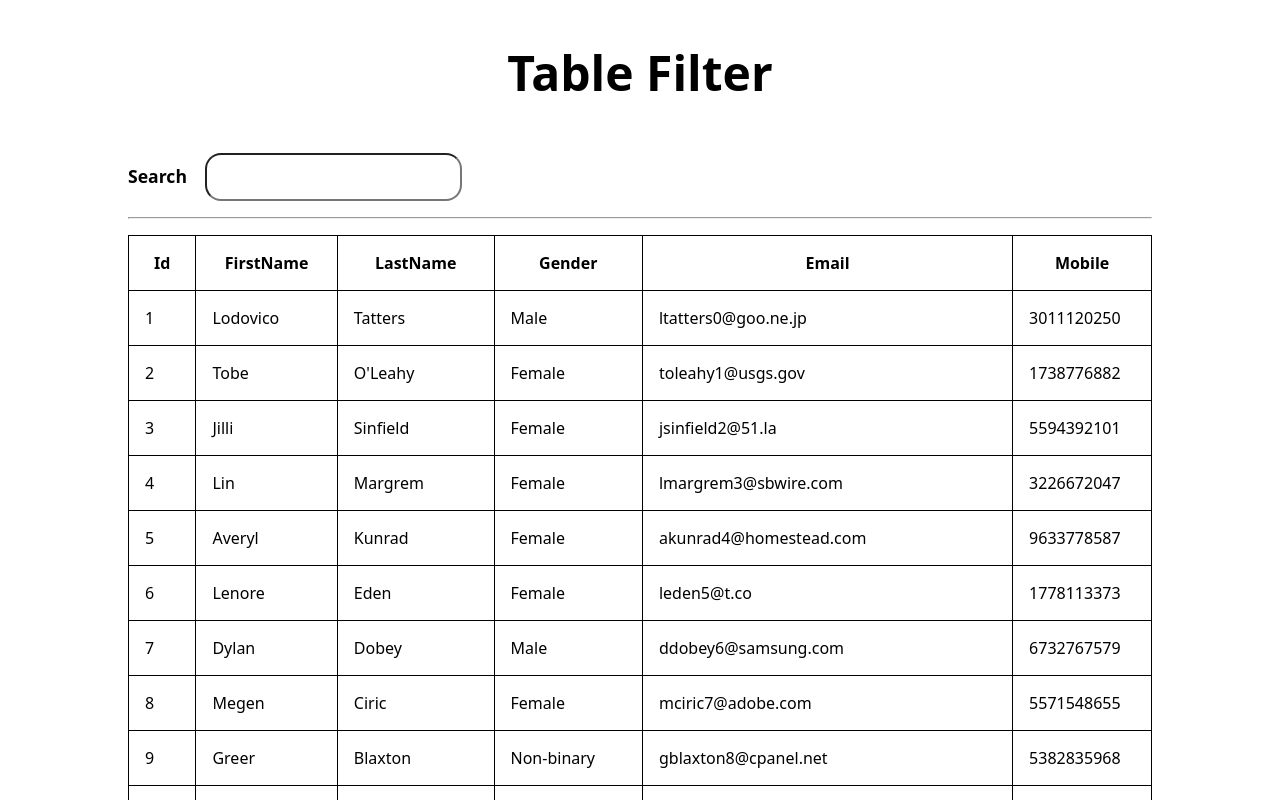
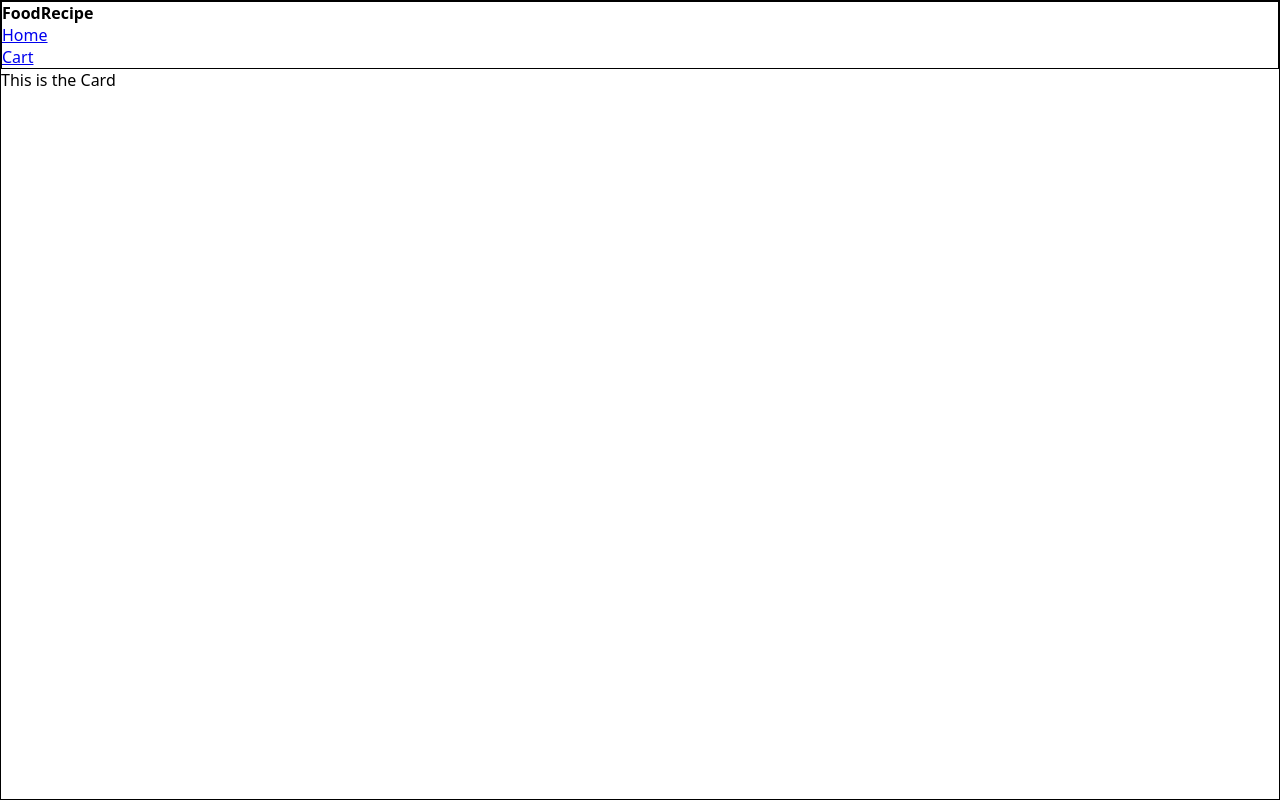
Before and after one commit to surya74697873/react-practice, a React (Vite) app: page /cart in a window 1280 px wide. Shown: the top 800 px of the page. Built offline with nearby package versions, Linux system fonts and the light colour scheme.

Commit message:
FoodRecipe

```diff
--- a/src/App.jsx
+++ b/src/App.jsx
@@ -4,7 +4,8 @@
 // import Clock from "./DigitalClock/Clock";
 // import ImageSlider from "./ImageSlider/ImageSlider";
 import './App.css'
-import FilterTable from './FilterTable/FilterTable';
+import FoodRecipe from './FoodRecipe/FoodRecipe';
+// import FilterTable from './FilterTable/FilterTable';
 // import PasswordGenerator from './PasswordGenerator/PasswordGenerator';
 // import WeatherForecast from './WeatherForecast/WeatherForecast';
 // import Calender from './Calender/Calender';
@@ -26,7 +27,8 @@ const App = () => {
             {/* <WeatherForecast url='http://api.weatherapi.com/v1/current.json' apiKey='6ddd5e82bc544b8f93794446241511'/> */}
             {/* <Quotes url='https://api.api-ninjas.com/v1/quotes' apiKey='cZWKPfFHmBBxoHB2+vEW2w==dITHcEDEXE23LcVn'/> */}
             {/* <PasswordGenerator /> */}
-            <FilterTable />
+            {/* <FilterTable /> */}
+            <FoodRecipe />
         </div>
     );
 }
--- /dev/null
+++ b/src/FoodRecipe/Cart.jsx
@@ -0,0 +1,10 @@
+
+const Cart = () => {
+    return (
+        <div>
+            This is the Card
+        </div>
+    );
+}
+
+export default Cart;
--- /dev/null
+++ b/src/FoodRecipe/FoodRecipe.css
@@ -0,0 +1,5 @@
+.FoodRecipe{
+    width: 100vw;
+    height: 100vh;
+    border: 1px solid;
+}
--- /dev/null
+++ b/src/FoodRecipe/FoodRecipe.jsx
@@ -0,0 +1,22 @@
+import { BrowserRouter, Routes, Route } from "react-router-dom";
+import Header from "./Header";
+import Home from "./Home";
+import Cart from "./Cart";
+import './FoodRecipe.css'
+
+const FoodRecipe = () => {
+
+    return (
+        <div className="FoodRecipe">
+            <BrowserRouter>
+                <Header />
+            <Routes>
+                <Route path="/" element={<Home/>} />
+                <Route path="/cart" element={<Cart />} />
+            </Routes>
+            </BrowserRouter>
+        </div>
+    );
+}
+
+export default FoodRecipe;
--- /dev/null
+++ b/src/FoodRecipe/Header.css
@@ -0,0 +1,5 @@
+.Header{
+    width: 100%;
+    border: 1px solid;
+    d
+}
--- /dev/null
+++ b/src/FoodRecipe/Header.jsx
@@ -0,0 +1,19 @@
+import { Link } from "react-router-dom";
+import './Header.css'
+const Header = () => {
+    return (
+        <div className="Header">
+            <h1>FoodRecipe</h1>
+            <ol>
+                <li>
+                    <Link to={'/'}>Home</Link>
+                </li>
+                <li>
+                    <Link to={'/cart'}>Cart</Link>
+                </li>
+            </ol>
+        </div>
+    );
+}
+
+export default Header;
--- /dev/null
+++ b/src/FoodRecipe/Home.jsx
@@ -0,0 +1,10 @@
+
+const Home = () => {
+    return (
+        <div>
+            This is the Home
+        </div>
+    );
+}
+
+export default Home;
```
